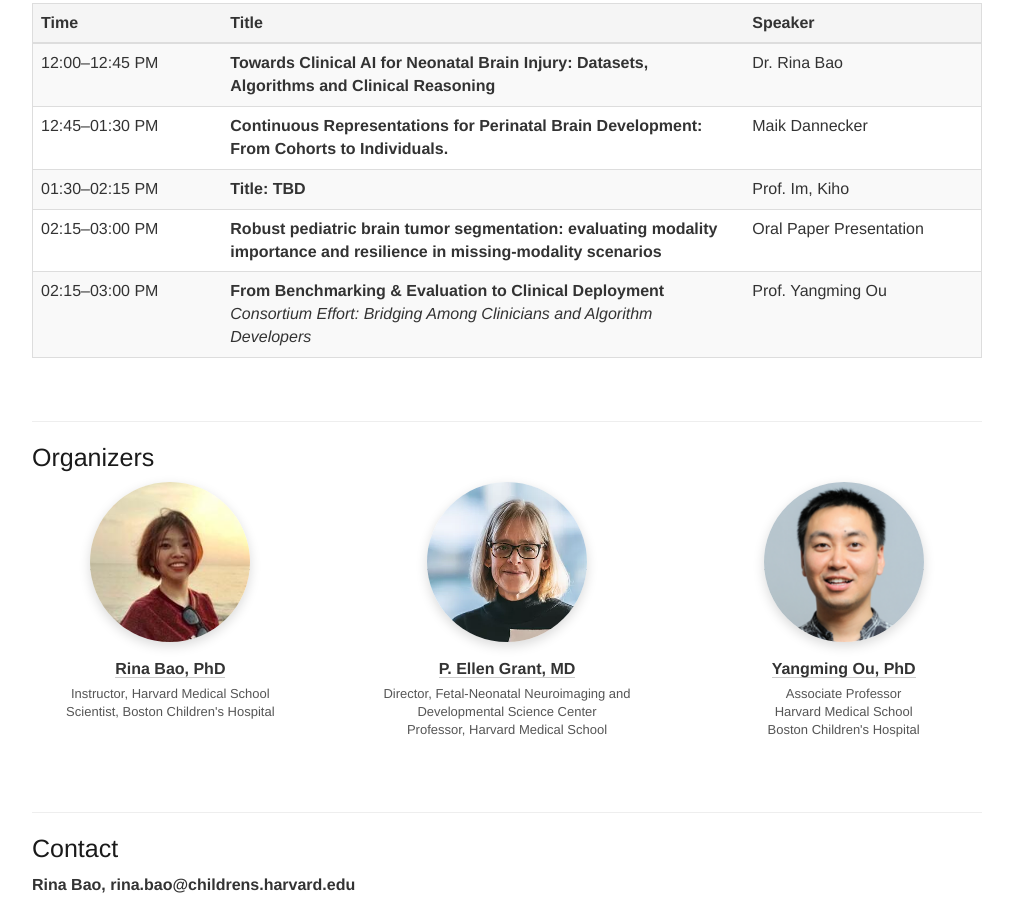
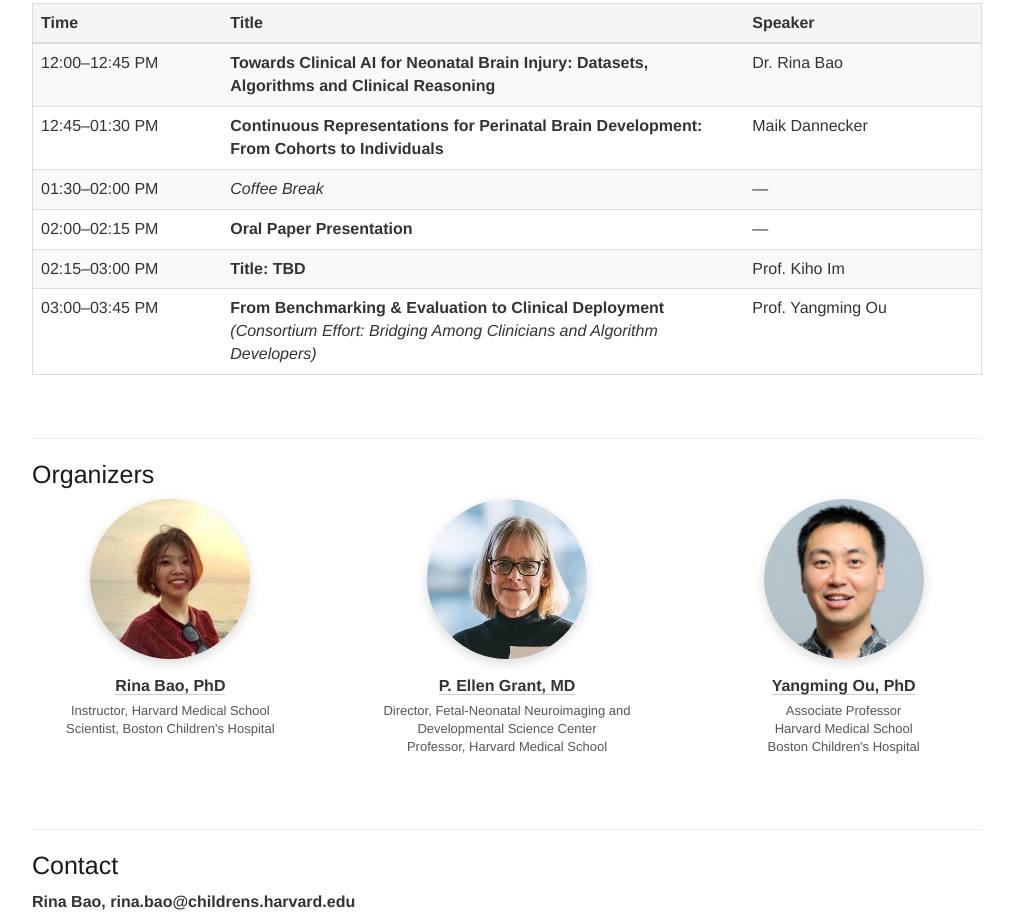
Before and after one commit to pediatricbrainanalysis/pediatricbrainanalysis.github.io, a plain HTML site: page index.html in a window 1280 px wide. Shown: the part 2246-3163 px from the top of the page, without its empty margins (133-1146 px from the left). Drawn offline with nearby package versions, Linux system fonts and the light colour scheme; some packages are replaced by stand-ins of ours; a script that the page names is missing.

Commit message:
update website

```diff
--- a/index.html
+++ b/index.html
@@ -311,41 +311,51 @@
         </tr>
       </thead>
       <tbody>
+
         <tr>
           <td>12:00–12:45 PM</td>
           <td><strong>Towards Clinical AI for Neonatal Brain Injury: Datasets, Algorithms and Clinical Reasoning</strong></td>
           <td>Dr. Rina Bao</td>
         </tr>
+
         <tr>
           <td>12:45–01:30 PM</td>
-          <td><strong>Continuous Representations for Perinatal Brain Development: From Cohorts to Individuals.</strong></td>
+          <td><strong>Continuous Representations for Perinatal Brain Development: From Cohorts to Individuals</strong></td>
           <td>Maik Dannecker</td>
         </tr>
+
         <tr>
-          <td>01:30–02:15 PM</td>
-          <td><strong>Title: TBD</strong></td>
-          <td>Prof. Im, Kiho</td>
+          <td>01:30–02:00 PM</td>
+          <td><em>Coffee Break</em></td>
+          <td>—</td>
         </tr>
+
+        <tr>
+          <td>02:00–02:15 PM</td>
+          <td><strong>Oral Paper Presentation</strong></td>
+          <td>—</td>
+        </tr>
+
         <tr>
           <td>02:15–03:00 PM</td>
-          <td><strong>Robust pediatric brain tumor segmentation: evaluating modality importance and resilience in missing-modality scenarios</strong></td>
-          <td>Oral Paper Presentation</td>
+          <td><strong>Title: TBD</strong></td>
+          <td>Prof. Kiho Im</td>
         </tr>
+
         <tr>
-          <td>02:15–03:00 PM</td>
+          <td>03:00–03:45 PM</td>
           <td>
             <strong>From Benchmarking &amp; Evaluation to Clinical Deployment</strong><br>
-            <em>Consortium Effort: Bridging Among Clinicians and Algorithm Developers</em>
+            <em>(Consortium Effort: Bridging Among Clinicians and Algorithm Developers)</em>
           </td>
           <td>Prof. Yangming Ou</td>
         </tr>
+
       </tbody>
     </table>
 
   </div>
 </div>
-
-
 
 
 
```
